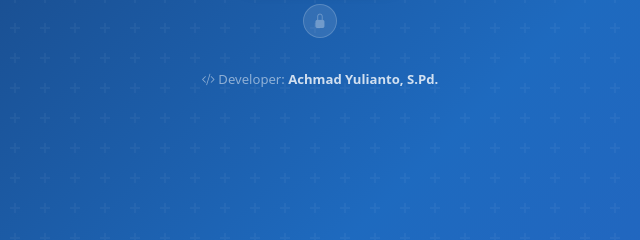
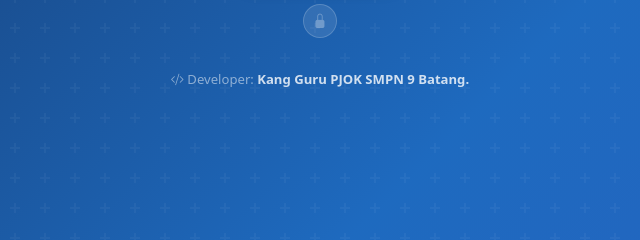
Before and after one commit to fahmisahab00-byte/Kelulusan-Online-SMP-9-Th.-2026, a plain HTML site: page index.html in a window 1280 px wide. Shown: the part 547-787 px from the top of the page, 320-960 px from the left. Drawn offline with nearby package versions, Linux system fonts and the light colour scheme.

Commit message:
Update developer credit in index.html

```diff
--- a/index.html
+++ b/index.html
@@ -51,7 +51,7 @@
         </button>
       </div>
       <p class="developer-credit animate-in delay-3">
-        <i class="bi bi-code-slash"></i> Developer: <strong>Achmad Yulianto, S.Pd.</strong>
+        <i class="bi bi-code-slash"></i> Developer: <strong>Kang Guru PJOK SMPN 9 Batang.</strong>
       </p>
     </div>
   </div>
```
